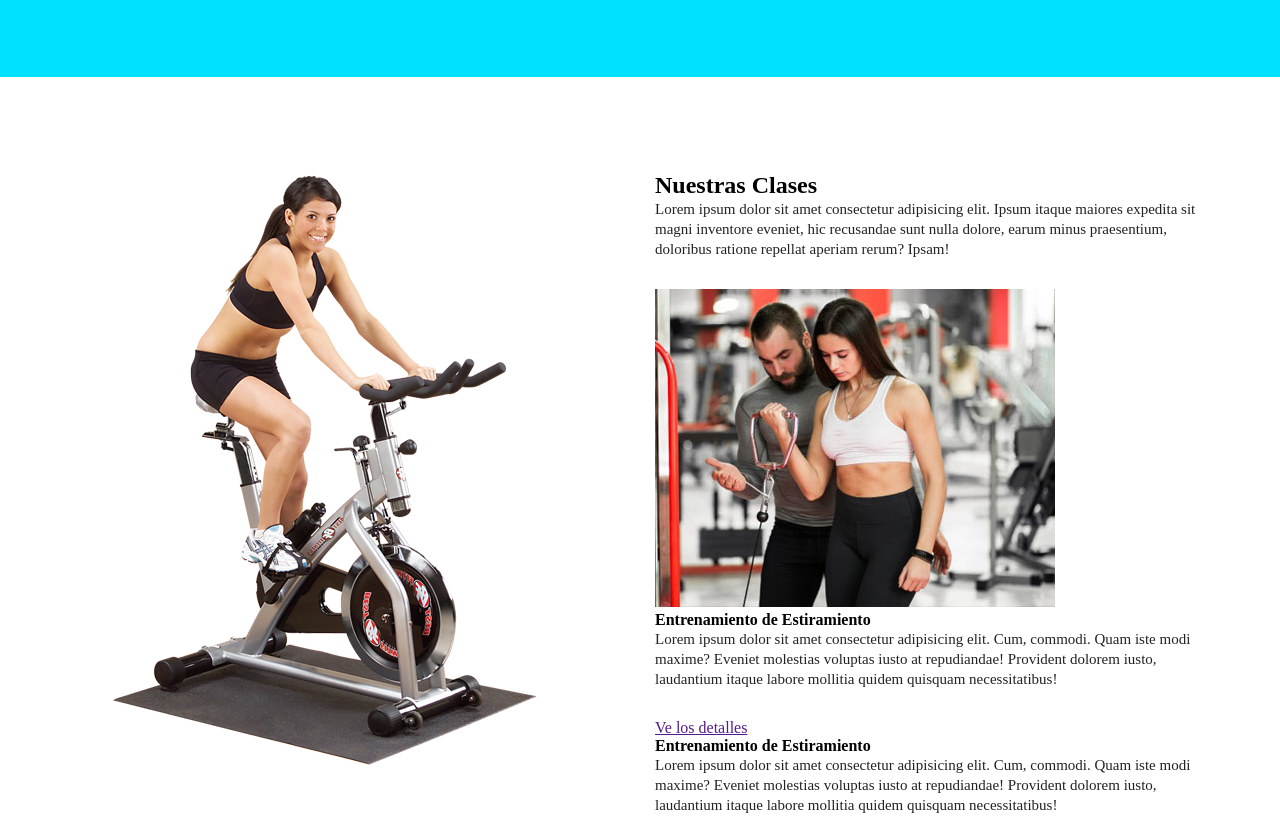
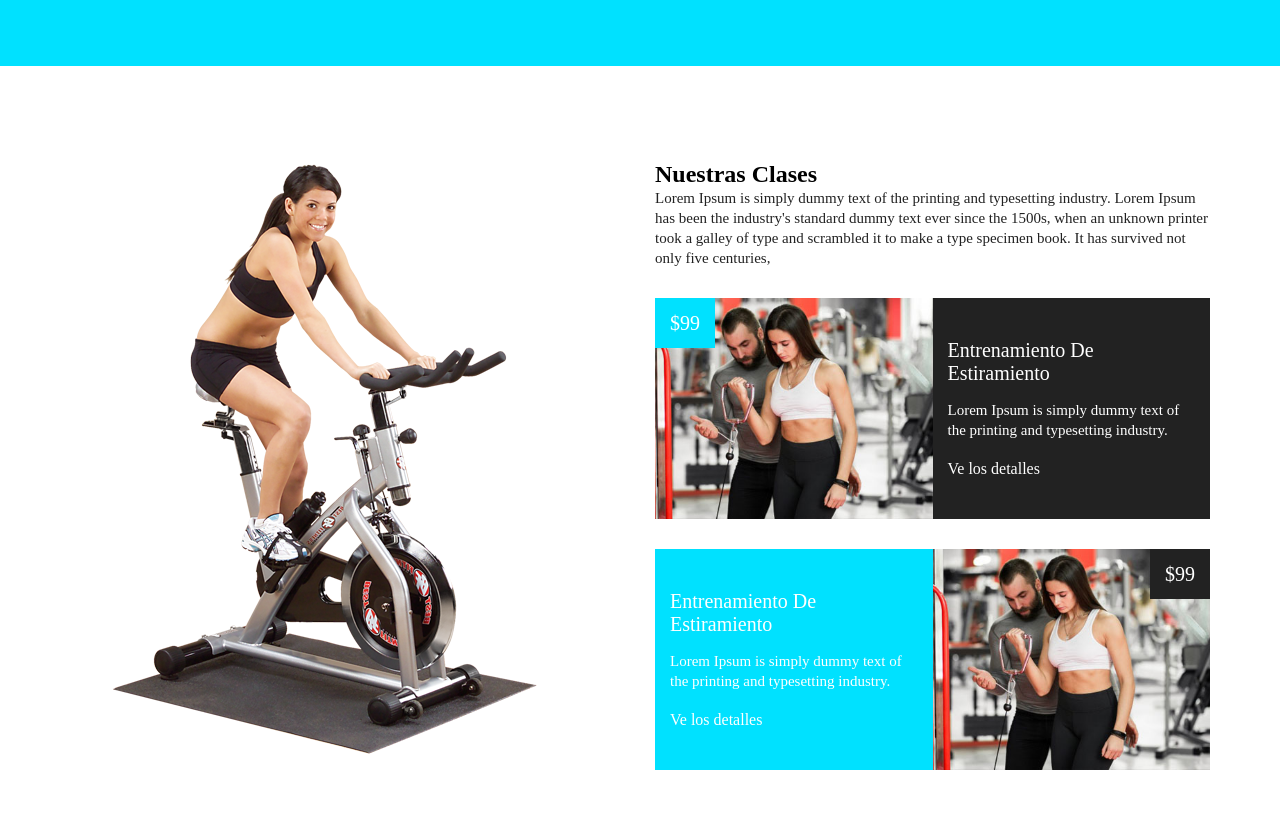
Before and after one commit to Zitelli-Devkek/Gimnasio-Novo-Tempo, a plain HTML site: page index.html in a window 1280 px wide. Shown: the part 1968-2800 px from the top of the page. Drawn offline with nearby package versions, Linux system fonts and the light colour scheme.

Commit message:
Codigo arreglado

```diff
--- a/index.html
+++ b/index.html
@@ -44,53 +44,56 @@
       <!-- fin scroll down-->
     </section>
     <!-- comienzo del acerca de nosotros-->
-    <section class="adn" id="adn">
+    <section class="adn" id="about">
       <div class="container">
         <div class="content">
-          <div class="box">
+          <div class="box wow bounceInUp">
             <div class="inner">
-              <div class="pic">
-                <img src="./images/about1.jpg" alt="about" />
+              <div class="img">
+                <img src="images/about1.jpg" alt="about" />
               </div>
               <div class="text">
                 <h4>Consulta Gratuita</h4>
                 <p>
-                  Lorem ipsum dolor sit, amet consectetur adipisicing elit. Illo
-                  tenetur libero vel incidunt dolor voluptate, expedita
-                  excepturi quae earum maxime officia tempore quasi iste
-                  praesentium amet consectetur dicta perspiciatis doloribus.
+                  Lorem Ipsum is simply dummy text of the printing and
+                  typesetting industry. Lorem Ipsum has been the industry's
+                  standard dummy text ever since the 1500s, when an unknown
+                  printer took a galley of type and scrambled it to make a type
+                  specimen book. It has survived not only five centuries
                 </p>
               </div>
             </div>
           </div>
-          <div class="box">
+          <div class="box wow bounceInUp" data-wow-delay="0.2s">
             <div class="inner">
-              <div class="pic">
-                <img src="./images/about2.jpg" alt="about" />
+              <div class="img">
+                <img src="images/about2.jpg" alt="Acerda de Nosotros" />
               </div>
               <div class="text">
-                <h4>El mejor entrenamiento</h4>
+                <h4>El Mejor Entrenamiento</h4>
                 <p>
-                  Lorem ipsum dolor sit, amet consectetur adipisicing elit. Illo
-                  tenetur libero vel incidunt dolor voluptate, expedita
-                  excepturi quae earum maxime officia tempore quasi iste
-                  praesentium amet consectetur dicta perspiciatis doloribus.
+                  Lorem Ipsum is simply dummy text of the printing and
+                  typesetting industry. Lorem Ipsum has been the industry's
+                  standard dummy text ever since the 1500s, when an unknown
+                  printer took a galley of type and scrambled it to make a type
+                  specimen book. It has survived not only five centuries
                 </p>
               </div>
             </div>
           </div>
-          <div class="box">
+          <div class="box wow bounceInUp" data-wow-delay="0.4s">
             <div class="inner">
-              <div class="pic">
-                <img src="./images/about3.jpg" alt="about" />
+              <div class="img">
+                <img src="images/about3.jpg" alt="Acerda de Nosotros" />
               </div>
               <div class="text">
                 <h4>Construye el Cuerpo Perfecto</h4>
                 <p>
-                  Lorem ipsum dolor sit, amet consectetur adipisicing elit. Illo
-                  tenetur libero vel incidunt dolor voluptate, expedita
-                  excepturi quae earum maxime officia tempore quasi iste
-                  praesentium amet consectetur dicta perspiciatis doloribus.
+                  Lorem Ipsum is simply dummy text of the printing and
+                  typesetting industry. Lorem Ipsum has been the industry's
+                  standard dummy text ever since the 1500s, when an unknown
+                  printer took a galley of type and scrambled it to make a type
+                  specimen book. It has survived not only five centuries
                 </p>
               </div>
             </div>
@@ -182,49 +185,49 @@
     </section>
     <!-- fin servicios-->
     <!-------------- COMIENZO CLASES -------------------->
-    <section class="classes">
+    <section class="classes" id="classes">
       <div class="container">
         <div class="content">
-          <div class="box img">
-            <img src="./images/class2.png" alt="Clases" />
+          <div class="box img wow slideInLeft">
+            <img src="images/class2.png" alt="classes" />
           </div>
-          <div class="box text">
+          <div class="box text wow slideInRight">
             <h2>Nuestras Clases</h2>
             <p>
-              Lorem ipsum dolor sit amet consectetur adipisicing elit. Ipsum
-              itaque maiores expedita sit magni inventore eveniet, hic
-              recusandae sunt nulla dolore, earum minus praesentium, doloribus
-              ratione repellat aperiam rerum? Ipsam!
+              Lorem Ipsum is simply dummy text of the printing and typesetting
+              industry. Lorem Ipsum has been the industry's standard dummy text
+              ever since the 1500s, when an unknown printer took a galley of
+              type and scrambled it to make a type specimen book. It has
+              survived not only five centuries,
             </p>
-            <div class="class-items"></div>
-            <div class="item">
+            <div class="class-items">
+              <div class="item wow bounceInUp">
                 <div class="item-img">
-                <img src="./images/class1.jpg" alt="classes" />
+                  <img src="images/class1.jpg" alt="classes" />
+                  <div class="price">$99</div>
                 </div>
                 <div class="item-text">
                   <h4>Entrenamiento de Estiramiento</h4>
                   <p>
-                  Lorem ipsum dolor sit amet consectetur adipisicing elit. Cum,
-                  commodi. Quam iste modi maxime? Eveniet molestias voluptas
-                  iusto at repudiandae! Provident dolorem iusto, laudantium
-                  itaque labore mollitia quidem quisquam necessitatibus!
+                    Lorem Ipsum is simply dummy text of the printing and
+                    typesetting industry.
                   </p>
                   <a href="">Ve los detalles</a>
                 </div>
               </div>
-            <div class="class-item">
+              <div class="item wow bounceInUp">
                 <div class="item-text">
                   <h4>Entrenamiento de Estiramiento</h4>
                   <p>
-                  Lorem ipsum dolor sit amet consectetur adipisicing elit. Cum,
-                  commodi. Quam iste modi maxime? Eveniet molestias voluptas
-                  iusto at repudiandae! Provident dolorem iusto, laudantium
-                  itaque labore mollitia quidem quisquam necessitatibus!
+                    Lorem Ipsum is simply dummy text of the printing and
+                    typesetting industry.
                   </p>
                   <a href="">Ve los detalles</a>
                 </div>
                 <div class="item-img">
-                <img src="./images/class1.jpg" alt="classes" />
+                  <img src="images/class1.jpg" alt="classes" />
+                  <div class="price">$99</div>
+                </div>
               </div>
             </div>
           </div>
--- a/styles.css
+++ b/styles.css
@@ -200,8 +200,9 @@ header .able_to_open_menu.active span:nth-child(2) {
 }
 /* FIN HEADER*/
 /* Comiendo Acerca de Nosotros o ADN */
+
 .adn {
-  padding: 80px 15px;
+  padding: 80px 0px;
   background-color: #ffffff;
 }
 .adn .content {
@@ -222,20 +223,20 @@ header .able_to_open_menu.active span:nth-child(2) {
 .adn .content .box .inner .img img {
   width: 100%;
 }
+
 .adn .content .box .inner .text {
   padding: 30px;
 }
 .adn .content .box .inner .text h4 {
-  font-size: 18px;
+  font-size: 20px;
   margin: 0;
   padding: 0px 0px 15px;
   font-weight: 500;
   color: #ffffff;
+  text-transform: capitalize;
   text-align: center;
-  text-transform: capitalize;
 }
 .adn .content .box .inner .text p {
-  letter-spacing: 1px;
   font-size: 15px;
   line-height: 20px;
   color: #ffffff;
@@ -244,6 +245,7 @@ header .able_to_open_menu.active span:nth-child(2) {
   font-weight: 300;
   /*font-family: "Open Sans", sans-serif;*/
 }
+
 /* fin ADN */
 /* comienzo SERVICIOS */
 .service {
@@ -345,7 +347,7 @@ header .able_to_open_menu.active span:nth-child(2) {
 /*fin SERVICIOS  */
 /* ------------------COMIENZO CLASES---------------------------*/
 .classes {
-  padding: 80px 0px;
+  padding: 80px 0px 50px;
   background-color: #ffffff;
 }
 .classes .content {
@@ -384,12 +386,66 @@ header .able_to_open_menu.active span:nth-child(2) {
   background-color: #00e1ff;
 }
 
+.classes .content .class-items .item .item-text {
+  padding: 15px;
+  display: flex;
+  flex-direction: column;
+  justify-content: center;
+}
+
 .classes .content .class-items .item .item-text,
 .classes .content .class-items .item .item-img {
   flex: 0 0 50%;
   max-width: 50%;
+  position: relative;
 }
-
 .classes .content .class-items .item .item-img img {
   width: 100%;
+  display: block;
 }
+.classes .content .class-items .item .item-img .price {
+  position: absolute;
+  height: 50px;
+  width: 60px;
+  font-size: 20px;
+  font-weight: 500;
+  color: #ffffff;
+  text-align: center;
+  line-height: 50px;
+}
+.classes .content .class-items .item:nth-child(1) .item-img .price {
+  background-color: #00e1ff;
+  left: 0;
+  top: 0;
+}
+.classes .content .class-items .item:nth-child(2) .item-img .price {
+  background-color: #222222;
+  right: 0;
+  top: 0;
+}
+.classes .content .class-items .item .item-text h4 {
+  font-size: 20px;
+  margin: 0;
+  padding: 0px 0px 15px;
+  font-weight: 500;
+  color: #ffffff;
+  text-transform: capitalize;
+  text-align: left;
+}
+.classes .content .class-items .item .item-text p {
+  font-size: 15px;
+  margin: 0;
+  line-height: 20px;
+  color: #ffffff;
+  text-align: left;
+  padding: 0 0 20px;
+  /*font-family: "Open Sans", sans-serif*/
+}
+.classes .content .class-items .item .item-text a {
+  font-size: 16px;
+  text-decoration: none;
+  display: inline-block;
+}
+.classes .content .class-items .item .item-text a {
+  color: #ffffff;
+}
```
Lines whose indentation alone changed are shown as unchanged.
